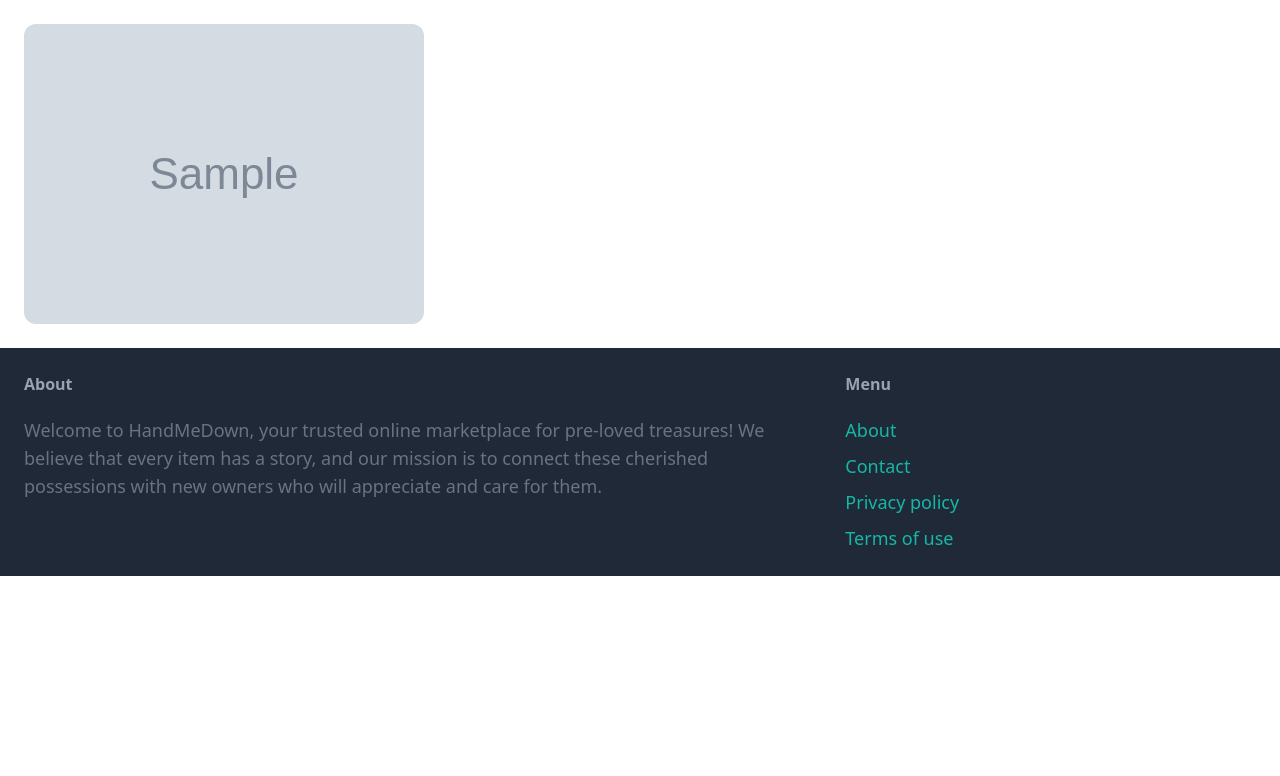
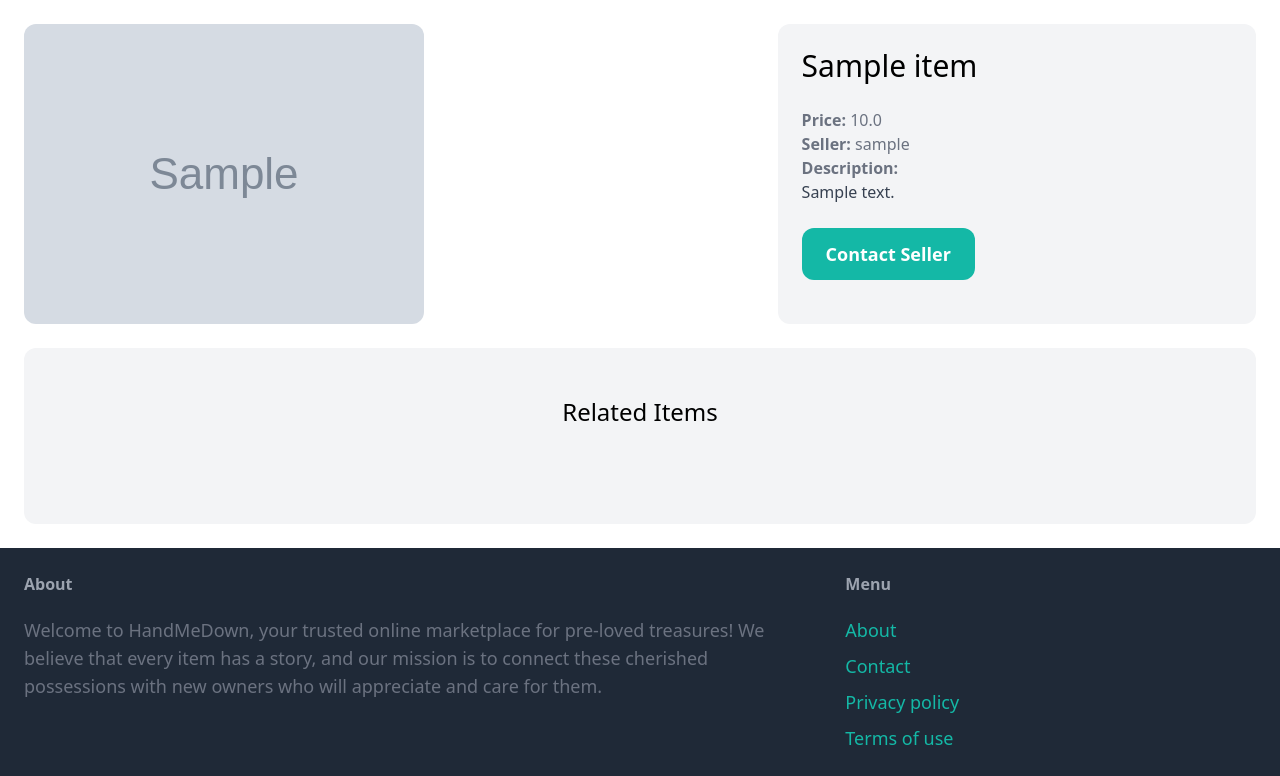
Before and after one commit to AristonCatipay/django_online_marketplace, a Django app: page /items/1/ in a window 1280 px wide. Shown: the part 77-853 px from the top of the page. Before the commit the page ends 653 px from the top, so only its background shows below. Run offline with Django 4.2, Linux system fonts and the light colour scheme; tables that the repository leaves empty hold one stand-in row (values such as "Sample post"); grey boxes marked "Sample" are stand-in pictures; some libraries are stand-ins or nearby versions.

Commit message:
Added the details of the item and the related items in detail.html

```diff
--- a/item/templates/item/detail.html
+++ b/item/templates/item/detail.html
@@ -4,8 +4,43 @@
 
 {% block content %}
 <div class="grid grid-cols-5 gap-6">
+    <!-- Left side -->
     <div class="col-span-3">
         <img src="{{ item.image.url }}" alt="" class="rounded-xl">
     </div>
+    <!-- Right side -->
+    <div class="col-span-2 p-6 bg-gray-100 rounded-xl">
+        <h1 class="mb-6 text-3xl">{{ item.name }}</h1>
+        <p class="text-gray-500"><strong>Price: </strong>{{ item.price }}</p>
+        <p class="text-gray-500"><strong>Seller: </strong>{{ item.created_by.username }}</p>
+
+        {% if item.description %}
+            <p class="text-gray-700">
+                <strong class="text-gray-500">Description:</strong><br>
+                {{ item.description }}
+            </p>
+        {% endif %}
+
+        <a href="#" class="inline-block mt-6 px-6 py-3 text-lg font-semibold bg-teal-500 text-white hover:bg-teal-700 rounded-xl">Contact Seller</a>
+    </div>
+</div>
+<!-- Bottom -->
+<div class="mt-6 px-6 py-12 bg-gray-100 rounded-xl">
+    <h2 class="mb-12 text-2xl text-center">Related Items</h2>
+    <div class="grid grid-cols-3 gap-3">
+        {% for item in related_items %}
+        <!-- Card for each item. -->
+        <a href="{% url 'item:detail' item.id %}">
+            <div>
+                <img src="{{ item.image.url }}" class="rounded-t-xl">
+            </div>
+            <!-- Name and Price -->
+            <div class="p-6 bg-white rounded-b-xl">
+                <h2 class="text-2xl">{{ item.name }}</h2>
+                <p class="text-gray-500">Price: {{ item.price }}</p>
+            </div>
+        </a>
+        {% endfor %}
+    </div>
 </div>
 {% endblock %}
--- a/item/views.py
+++ b/item/views.py
@@ -2,8 +2,13 @@ from django.shortcuts import render, get_object_or_404
 from . models import Item
 
 def detail(request, primary_key):
+    # Using the primary key we can get the specific item we want to display.
     item = get_object_or_404(Item, id = primary_key)
 
+    # We can also get the related items or items that are in the same category.
+    related_items = Item.objects.filter(category=item.category, is_sold=False).exclude(id=primary_key)[0:3]
+
     return render(request, 'item/detail.html', {
-        'item': item
+        'item': item,
+        'related_items' : related_items
     })
```
